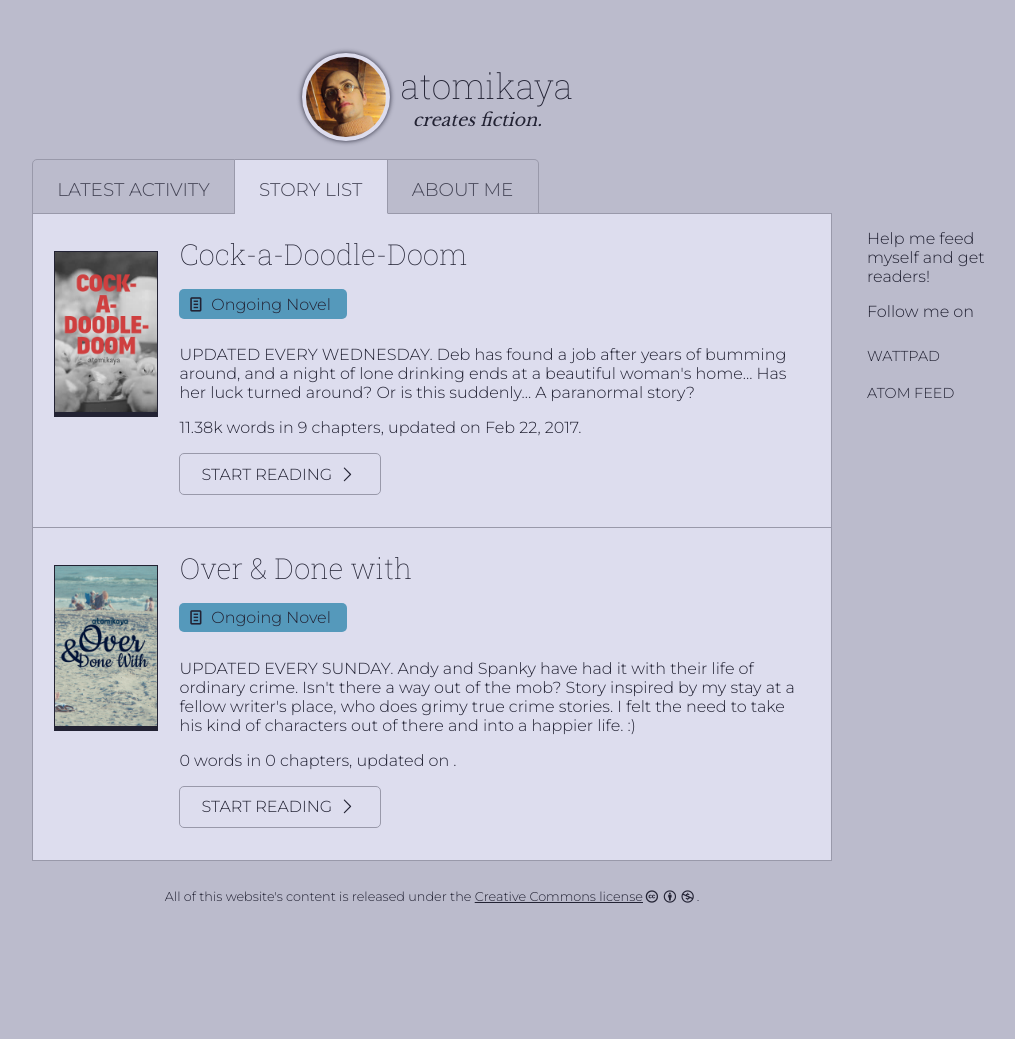
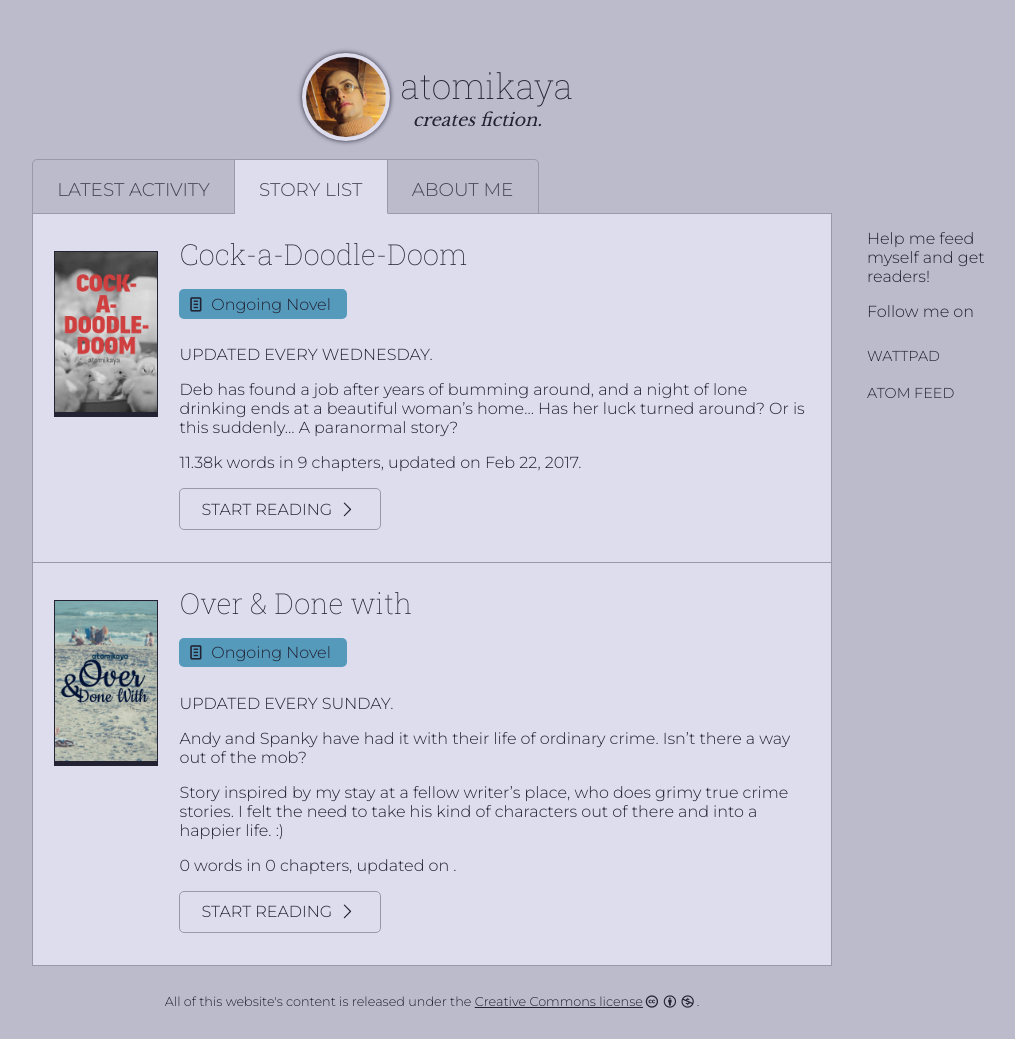
Before and after one commit to atomikaya/fiction, a Jekyll site: the page built from stories.md, in a window 1280 px wide. Shown: the whole page, without its empty margins (208-1223 px from the left). Built offline with Jekyll 4.4.1, drawn with Linux system fonts in a browser that asks for light colours; before the commit the page ends 934 px from its top, so only the background shows below that.

```diff
--- a/_layouts/chapter.html
+++ b/_layouts/chapter.html
@@ -39,7 +39,7 @@
 
 (function() { // DON'T EDIT BELOW THIS LINE
 var d = document, s = d.createElement('script');
-s.src = '//atomikaya-test.disqus.com/embed.js';
+s.src = '//atomikaya.disqus.com/embed.js';
 s.setAttribute('data-timestamp', +new Date());
 (d.head || d.body).appendChild(s);
 })();
--- a/_layouts/stories.html
+++ b/_layouts/stories.html
@@ -14,7 +14,7 @@
       <p>
         <span class="post__label post__label--{{ story.status }}"><i class="icon-{{ story.status }}"></i> {{ story.status }} {{ story.medium }}</span>
       </p>
-      <p>{{ story.summary }}</p>
+      <div>{{ story.summary | markdownify }}</div>
       <p>
         {% assign words = chaps | map: "content" | join: " " %}
         {% include word-count.html words = words %} in {{ chaps | size }} chapters, updated on {{ lastChap.date | date: "%b %d, %Y" }}.
```
